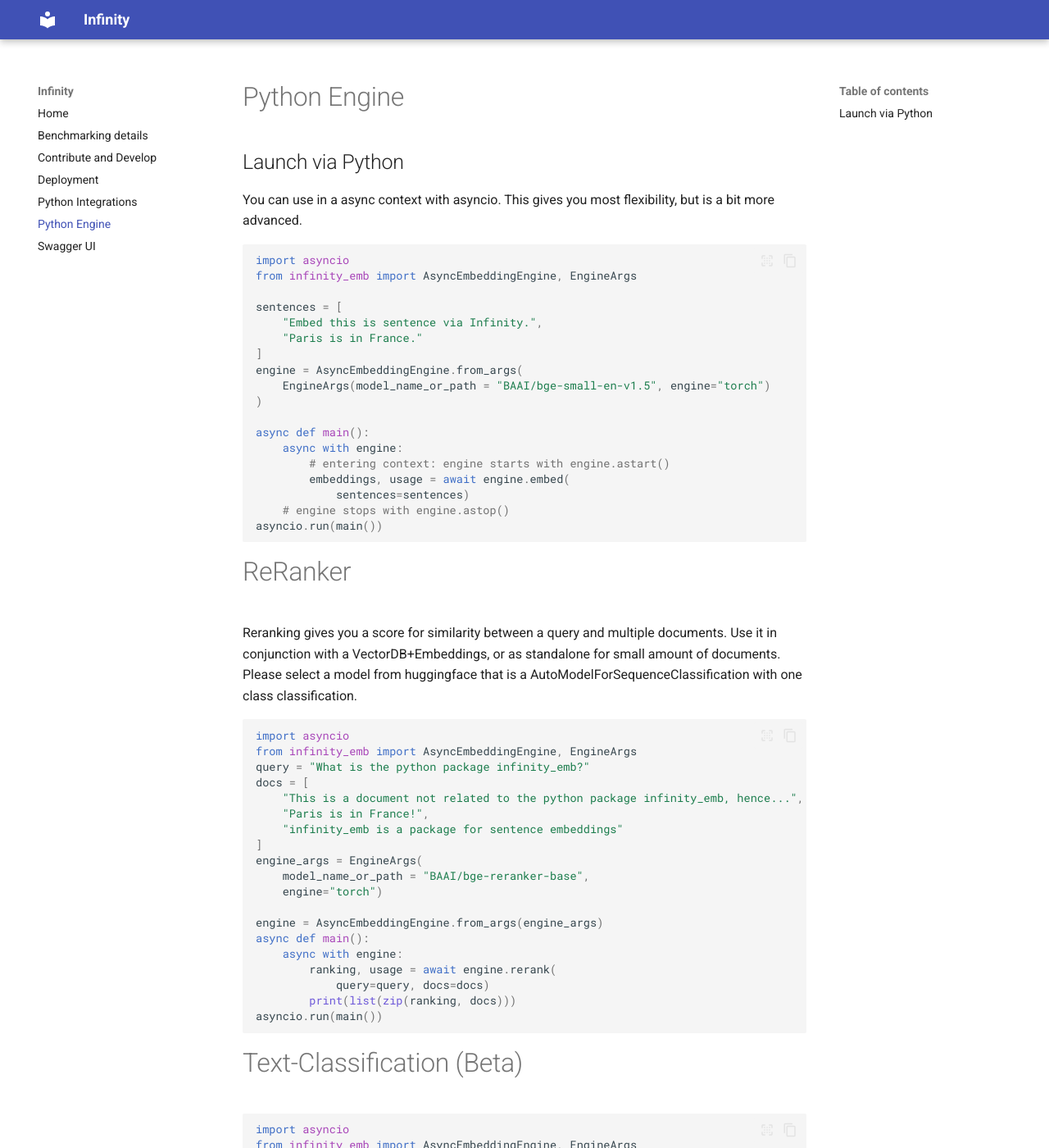
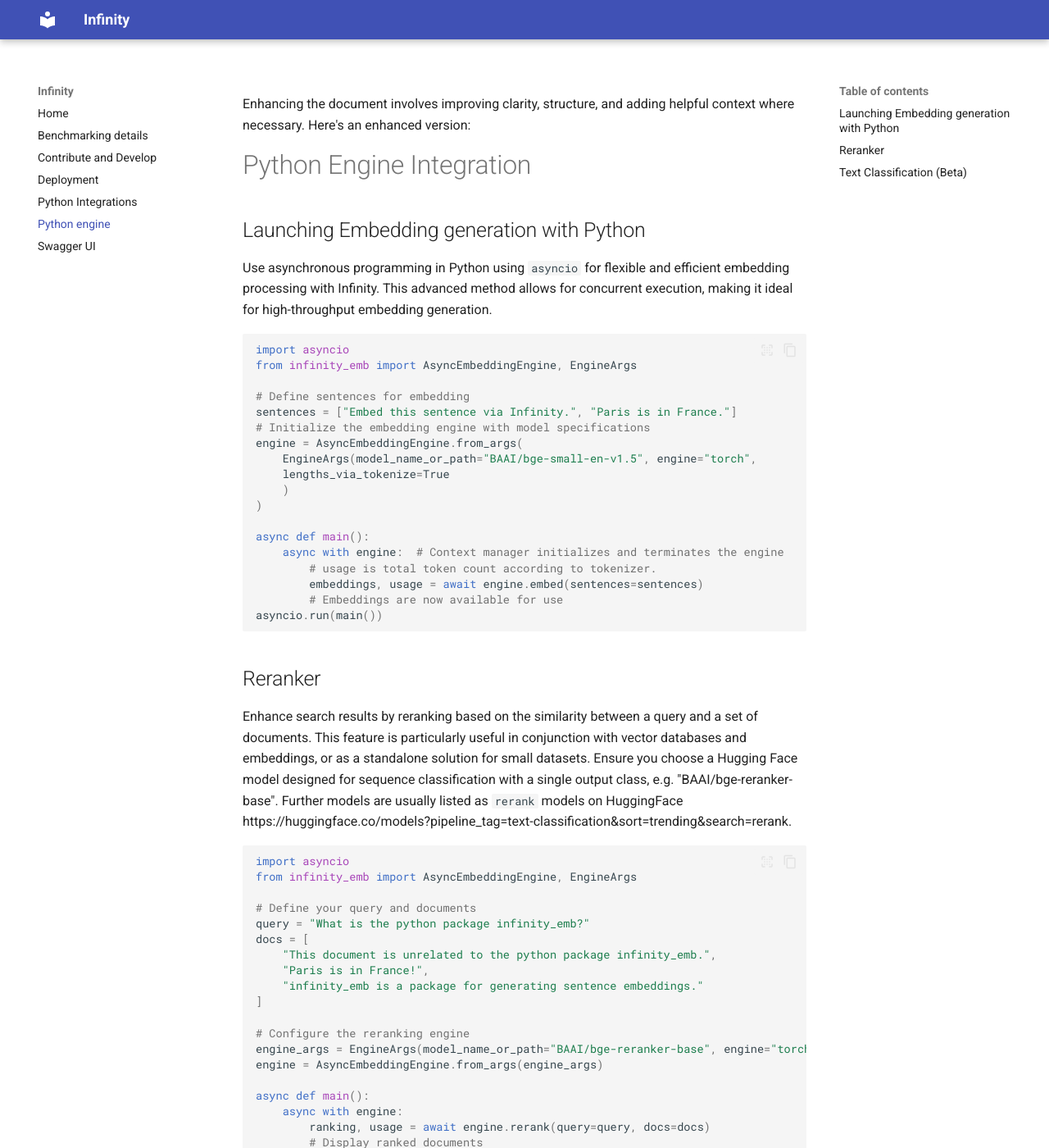
Before and after one commit to michaelfeil/infinity, an MkDocs documentation site: the page built from docs/docs/python_engine.md, in a window 1280 px wide and 1400 px high. Shown: the whole window at 82% size. Built offline with MkDocs 1.6.1 and Material for MkDocs 9.7.7, drawn with Linux system fonts in a browser that asks for light colours; the version menu is left out; some of the changed text lies outside the part shown.

Commit message:
update docs

````diff
--- a/docs/docs/python_engine.md
+++ b/docs/docs/python_engine.md
@@ -1,74 +1,80 @@
-# Python Engine
+Enhancing the document involves improving clarity, structure, and adding helpful context where necessary. Here's an enhanced version:
 
-## Launch via Python
+# Python Engine Integration
 
-You can use in a async context with asyncio.
-This gives you most flexibility, but is a bit more advanced.
+## Launching Embedding generation with Python
+
+Use asynchronous programming in Python using `asyncio` for flexible and efficient embedding processing with Infinity. This advanced method allows for concurrent execution, making it ideal for high-throughput embedding generation.
 
 ```python
 import asyncio
 from infinity_emb import AsyncEmbeddingEngine, EngineArgs
 
-sentences = [
-    "Embed this is sentence via Infinity.",
-    "Paris is in France."
-]
+# Define sentences for embedding
+sentences = ["Embed this sentence via Infinity.", "Paris is in France."]
+# Initialize the embedding engine with model specifications
 engine = AsyncEmbeddingEngine.from_args(
-    EngineArgs(model_name_or_path = "BAAI/bge-small-en-v1.5", engine="torch")
+    EngineArgs(model_name_or_path="BAAI/bge-small-en-v1.5", engine="torch",
+    lengths_via_tokenize=True
+    )
 )
 
 async def main():
-    async with engine:
-        # entering context: engine starts with engine.astart()
-        embeddings, usage = await engine.embed(
-            sentences=sentences)
-    # engine stops with engine.astop()
+    async with engine:  # Context manager initializes and terminates the engine
+        # usage is total token count according to tokenizer.
+        embeddings, usage = await engine.embed(sentences=sentences)
+        # Embeddings are now available for use
 asyncio.run(main())
 ```
 
-# ReRanker
+## Reranker
 
-Reranking gives you a score for similarity between a query and multiple documents.
-Use it in conjunction with a VectorDB+Embeddings, or as standalone for small amount of documents.
-Please select a model from huggingface that is a AutoModelForSequenceClassification with one class classification.
-
-```python
-import asyncio
-from infinity_emb import AsyncEmbeddingEngine, EngineArgs
-query = "What is the python package infinity_emb?"
-docs = [
-    "This is a document not related to the python package infinity_emb, hence...",
-    "Paris is in France!",
-    "infinity_emb is a package for sentence embeddings"
-]
-engine_args = EngineArgs(
-    model_name_or_path = "BAAI/bge-reranker-base",
-    engine="torch")
-
-engine = AsyncEmbeddingEngine.from_args(engine_args)
-async def main():
-    async with engine:
-        ranking, usage = await engine.rerank(
-            query=query, docs=docs)
-        print(list(zip(ranking, docs)))
-asyncio.run(main())
-```
-
-# Text-Classification (Beta)
+Enhance search results by reranking based on the similarity between a query and a set of documents. This feature is particularly useful in conjunction with vector databases and embeddings, or as a standalone solution for small datasets. Ensure you choose a Hugging Face model designed for sequence classification with a single output class, e.g. "BAAI/bge-reranker-base". Further models are usually listed as `rerank` models on HuggingFace https://huggingface.co/models?pipeline_tag=text-classification&sort=trending&search=rerank.
 
 ```python
 import asyncio
 from infinity_emb import AsyncEmbeddingEngine, EngineArgs
 
+# Define your query and documents
+query = "What is the python package infinity_emb?"
+docs = [
+    "This document is unrelated to the python package infinity_emb.",
+    "Paris is in France!",
+    "infinity_emb is a package for generating sentence embeddings."
+]
+
+# Configure the reranking engine
+engine_args = EngineArgs(model_name_or_path="BAAI/bge-reranker-base", engine="torch")
+engine = AsyncEmbeddingEngine.from_args(engine_args)
+
+async def main():
+    async with engine:
+        ranking, usage = await engine.rerank(query=query, docs=docs)
+        # Display ranked documents
+        print(list(zip(ranking, docs)))
+asyncio.run(main())
+```
+
+## Text Classification (Beta)
+
+Explore text classification with Infinity's `classify` feature, which allows for sentiment analysis, emotion detection, and more classification tasks. Utilize pre-trained classification models on your text data.
+
+```python
+import asyncio
+from infinity_emb import AsyncEmbeddingEngine, EngineArgs
+
+# Example sentences for classification
 sentences = ["This is awesome.", "I am bored."]
+# Setup engine with text classification model
 engine_args = EngineArgs(
-    model_name_or_path = "SamLowe/roberta-base-go_emotions",
+    model_name_or_path="SamLowe/roberta-base-go_emotions",
     engine="torch", model_warmup=True)
 engine = AsyncEmbeddingEngine.from_args(engine_args)
+
 async def main():
     async with engine:
-        predictions, usage = await engine.classify(
-            sentences=sentences)
+        predictions, usage = await engine.classify(sentences=sentences)
+        # Access classification predictions
         return predictions, usage
 asyncio.run(main())
 ```
````
Also changed, not shown: docs/docs/benchmarking.md (+7 -7 lines), docs/docs/contribution.md (+2 -2 lines), docs/docs/deploy.md (+5 -3 lines), docs/docs/index.md (+1 -1 lines), docs/docs/integrations.md (+6 -6 lines), README.md, 7 other files.
